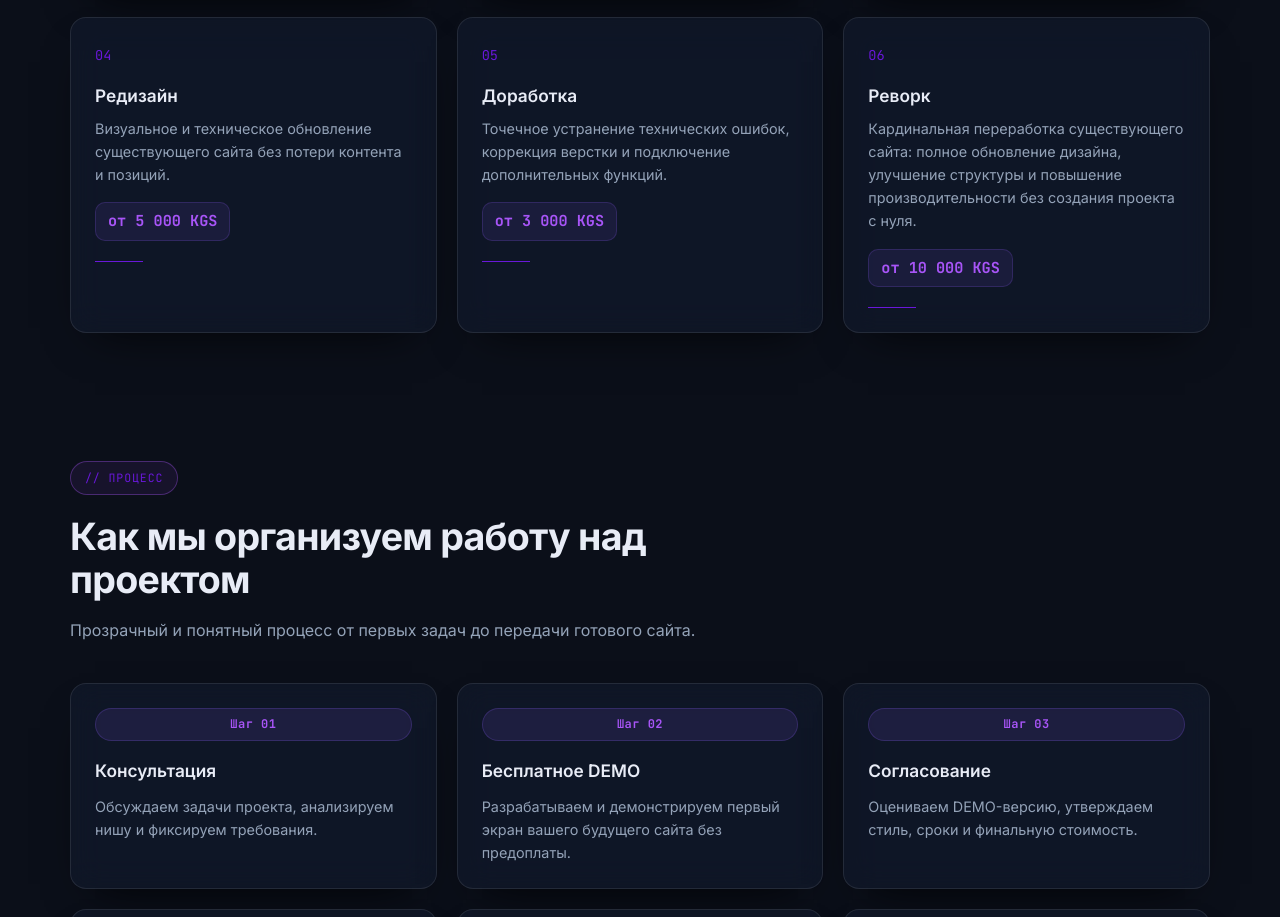
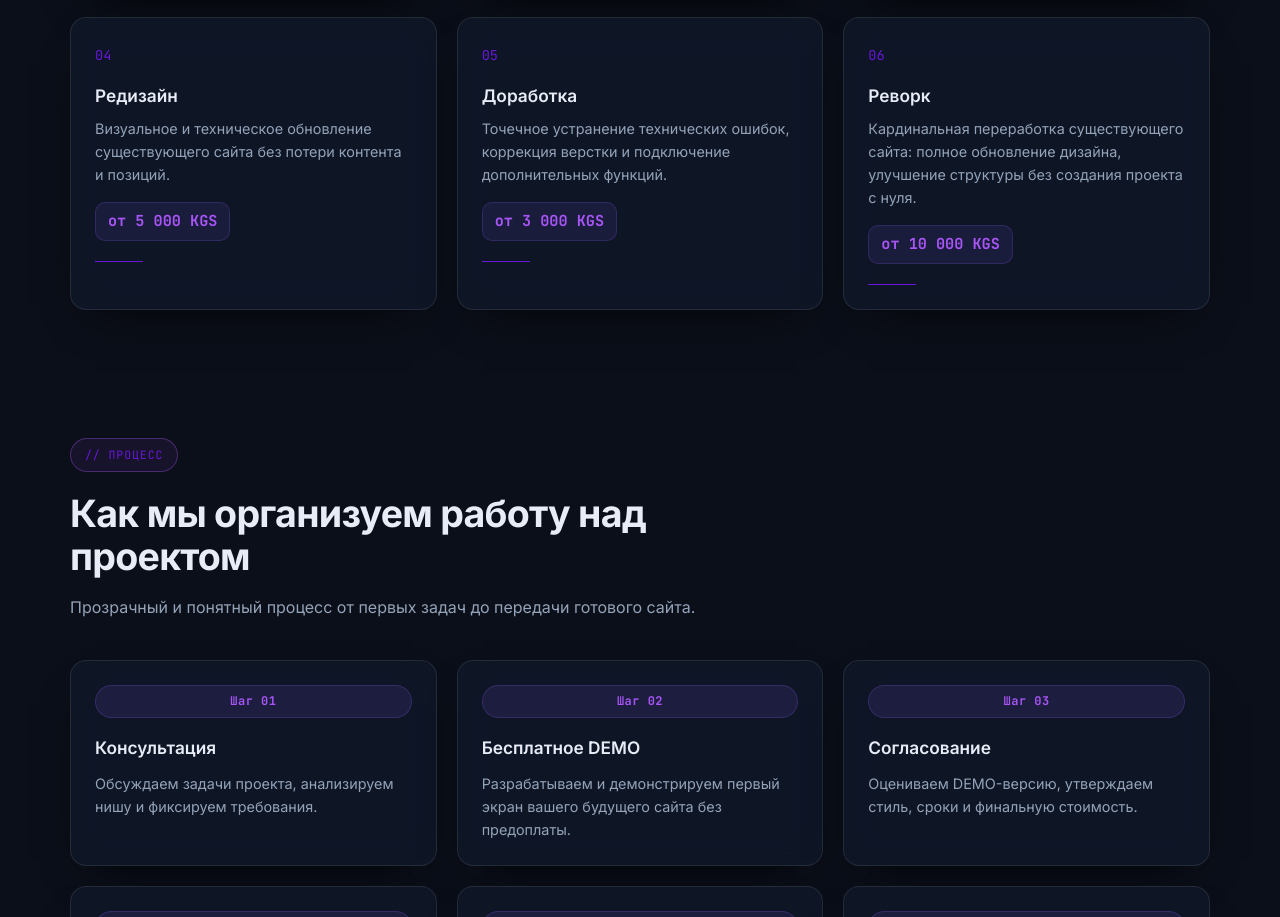
Before and after one commit to AzaFrontDev/A-O-Team, a website: page index.html in a window 1280 px wide. Shown: the part 1756-2673 px from the top of the page. Drawn offline with Linux system fonts and the light colour scheme.

Commit message:
Remove performance improvement mention from service text

```diff
--- a/index.html
+++ b/index.html
@@ -245,7 +245,7 @@
             <li class="card card--hover card--pad service reveal">
               <span class="service__num">06</span>
               <h3 class="card__title">Реворк</h3>
-              <p class="card__text">Кардинальная переработка существующего сайта: полное обновление дизайна, улучшение структуры и повышение производительности без создания проекта с нуля.</p>
+              <p class="card__text">Кардинальная переработка существующего сайта: полное обновление дизайна, улучшение структуры без создания проекта с нуля.</p>
               <div class="service__price">от 10 000 KGS</div>
               <span class="service__line" aria-hidden="true"></span>
             </li>
```
